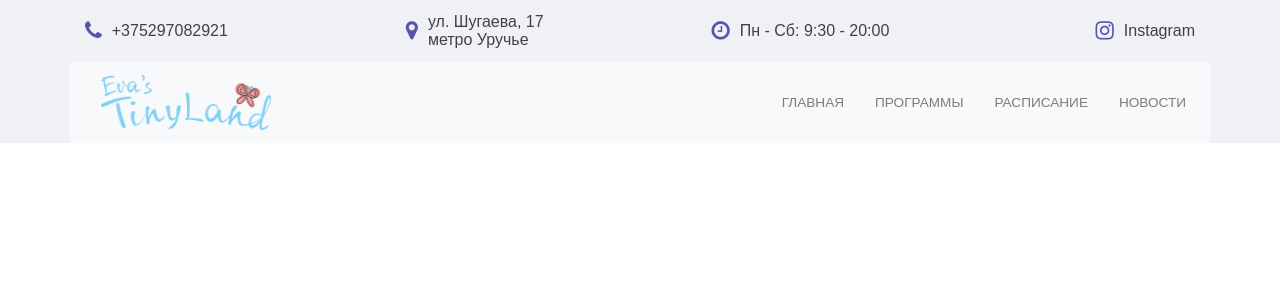
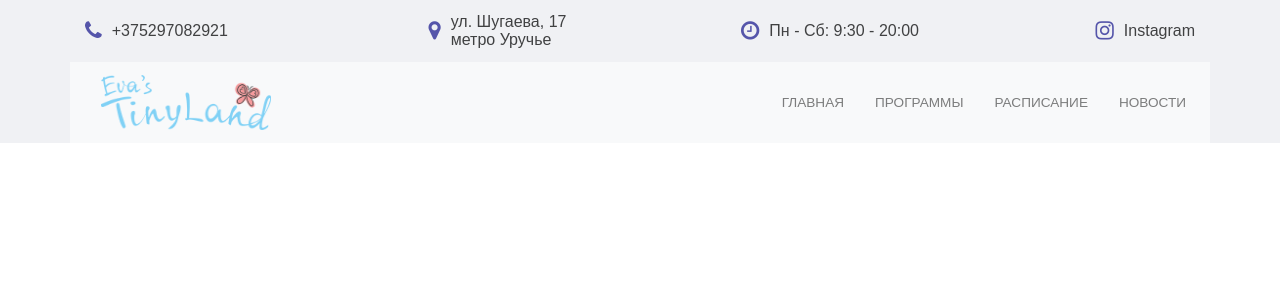
Before and after one commit to tritren/TinyLand, a PHP site: page / in a window 1280 px wide. Shown: the top 300 px of the page. Run offline with PHP 8.4, Linux system fonts and the light colour scheme.

Commit message:
header(version 19) your version is much more harmonious

```diff
--- a/header.php
+++ b/header.php
@@ -1,16 +1,16 @@
 <header>
 	<div class="container contact">
 		<div class="row">
-			<div class="col-7 col-sm d-flex align-items-center phoneNumber">
+			<div class="col-7 col-sm-4 col-lg-3 d-flex align-items-center phoneNumber">
 				<a href="tel:+375297082921"><i class="fa fa-phone fa-lg" aria-hidden="true"></i><span>+375297082921</span></a>
 			</div>
-			<div class="d-none col-sm location d-sm-flex align-items-center text-center text-md-left">
+			<div class="d-none col-sm-5 col-lg-3 location d-sm-flex align-items-center justify-content-center">
 				<i class="fa fa-map-marker fa-lg" aria-hidden="true"></i><span>ул. Шугаева, 17<br>метро Уручье</span>
 			</div>
-			<div class="d-none clock d-lg-flex align-items-center text-center">
+			<div class="d-none col-lg-4 clock d-lg-flex align-items-center justify-content-center">
 				<i class="fa fa-clock-o fa-lg" aria-hidden="true"></i><span>Пн - Сб: 9:30 - 20:00</span>
 			</div>
-			<div class="col-5 col-sm d-flex align-items-center justify-content-end  socialNetwork">
+			<div class="col-5 col-sm-3 col-lg-2 d-flex align-items-center justify-content-end  socialNetwork">
 				<a href="https://www.instagram.com/evastinyland/" target="_blank"><i class="fa fa-instagram fa-lg" aria-hidden="true"></i><span>Instagram</span></a>
 			</div>
 		</div>
```
